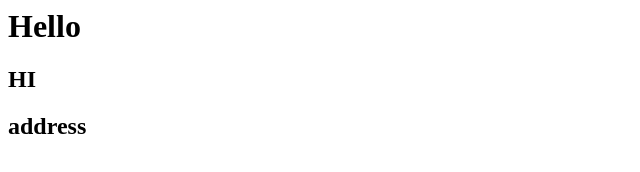
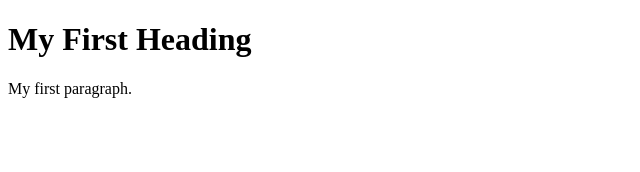
Before and after one commit to rafi8586/first_demo_Devops, a plain HTML site: page index.html in a window 1280 px wide. Shown: the whole page, without its empty margins (0-640 px from the left). Drawn offline with Linux system fonts and the light colour scheme.

Commit message:
Update index.html

```diff
--- a/index.html
+++ b/index.html
@@ -1,11 +1,9 @@
+<!DOCTYPE html>
 <html>
-  <head>
-  </head>
-  <body>
-    <h1>Hello</h1>
-    <h2>HI</h2>
-    <h2>address</h2>
+<body>
 
-  </body>
+<h1>My First Heading</h1>
+<p>My first paragraph.</p>
 
+</body>
 </html>
```
